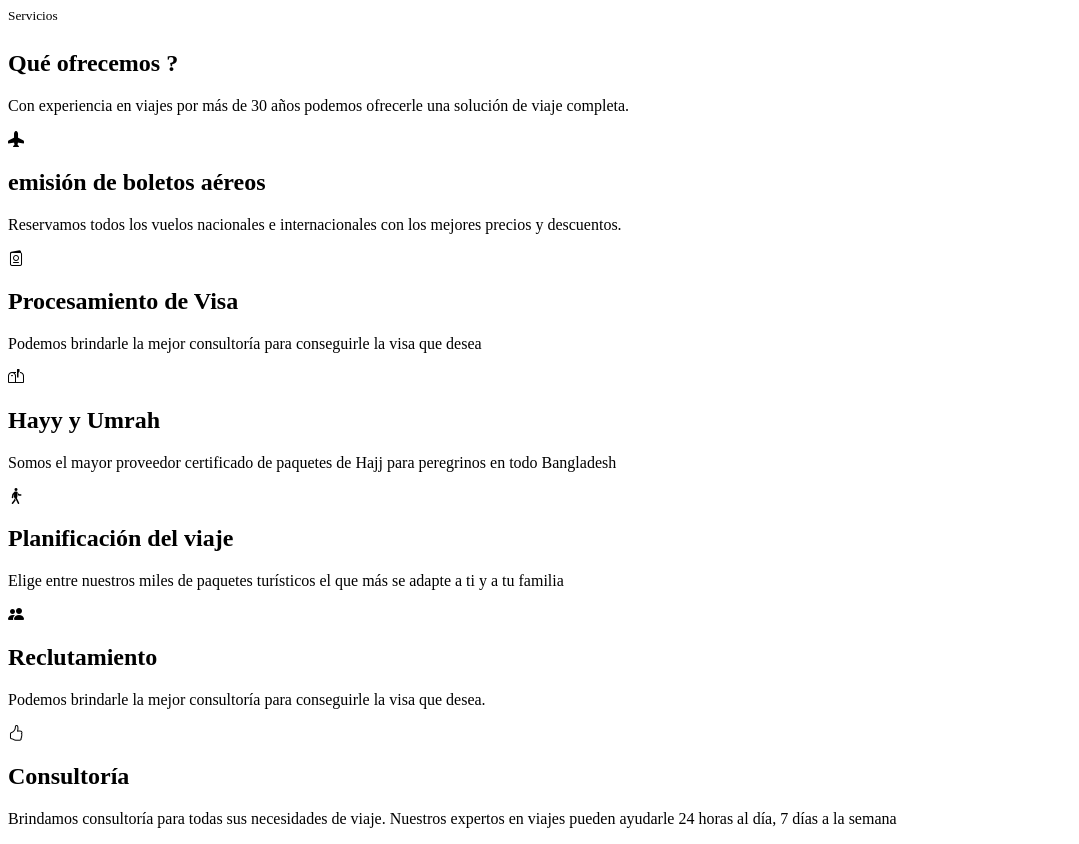
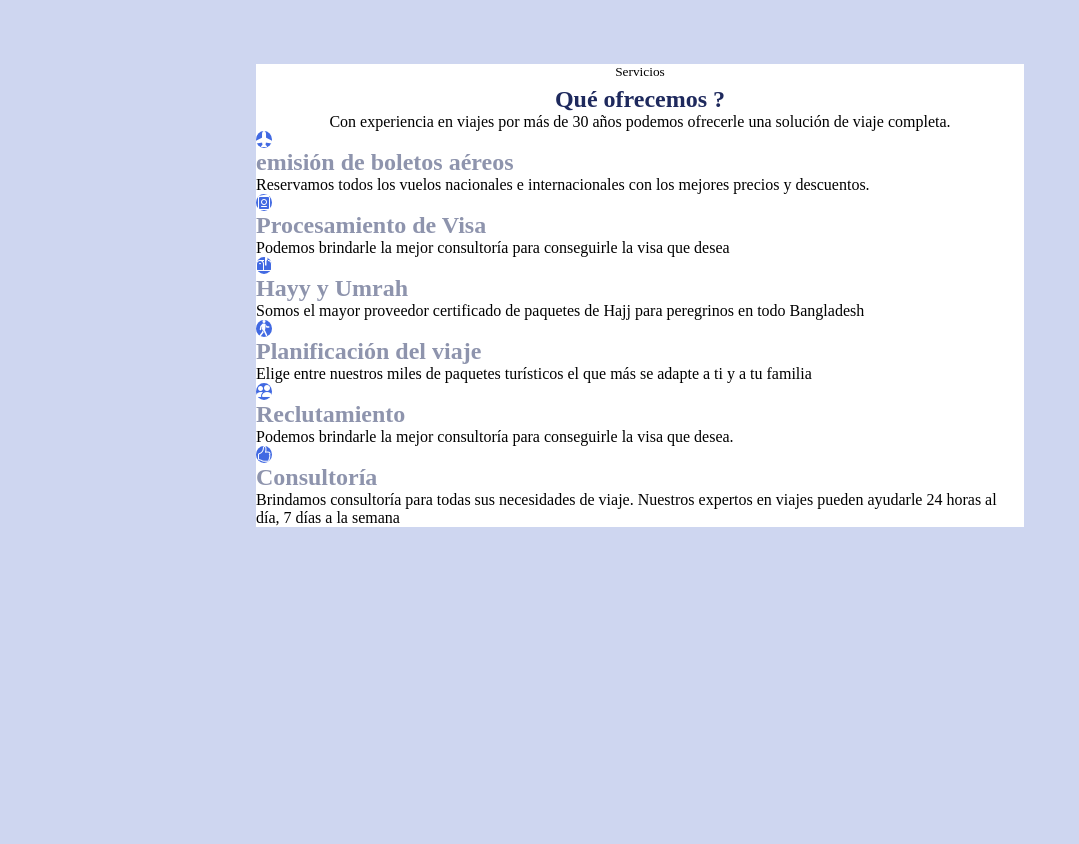
Before and after one commit to ybamBogado/image-based-web-project, a plain HTML site: page index.html in a window 1280 px wide. Shown: the whole page, without its empty margins (0-1079 px from the left). After the commit the page ends 800 px from the top, so only its background shows below. Drawn offline with nearby package versions, Linux system fonts and the light colour scheme.

Commit message:
modifique alineacion y  margenes de la seccion falta poner en linea la seccion de iconos

```diff
--- a/css/estilos.css
+++ b/css/estilos.css
@@ -1,4 +1,9 @@
-/* variable */
+/* selector universal */
+*{
+    margin: 0;
+    padding: 0;
+}
+/* variables */
 :root{
     --fondoBody:#ced6f0;
     /* colores componente 1 */
@@ -9,3 +14,29 @@
     --pcolors1:#aaaaaa;
     /* colores componente 2 */
 }
+
+body{
+    background-color: var(--fondoBody);
+}
+.viajes{
+
+    background-color: var(--fondoSecciones);
+    margin: 5% 20%;
+    border: black 40px ;
+    border-radius: 10deg;
+}
+
+.viajes h1{
+    color: var(--h1colors1);
+}
+.encabezado1{
+    text-align: center;
+}
+.cuerpo1 h2{
+    color: var(--h2colors1);
+}
+.cuerpo1 i{
+    background-color:var(--fondoIcono);
+    border-radius: 100%;
+    color:white;
+}
```
